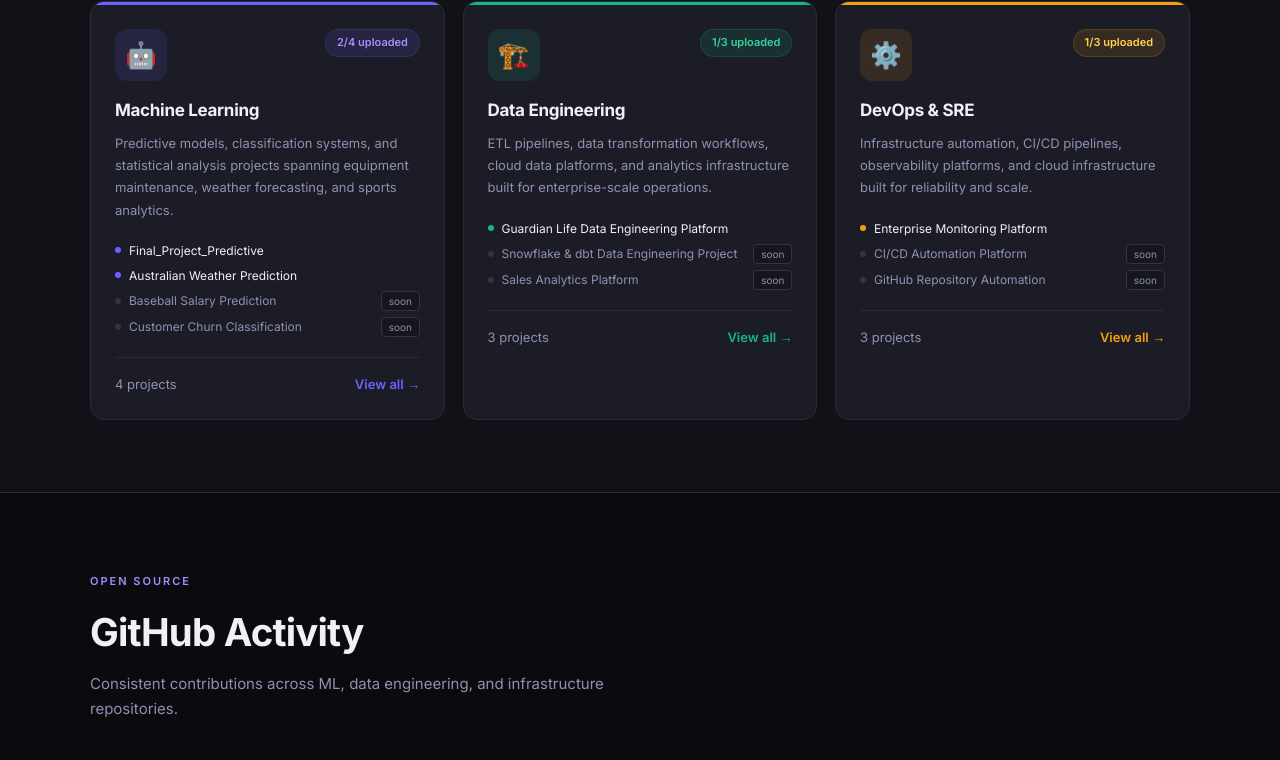
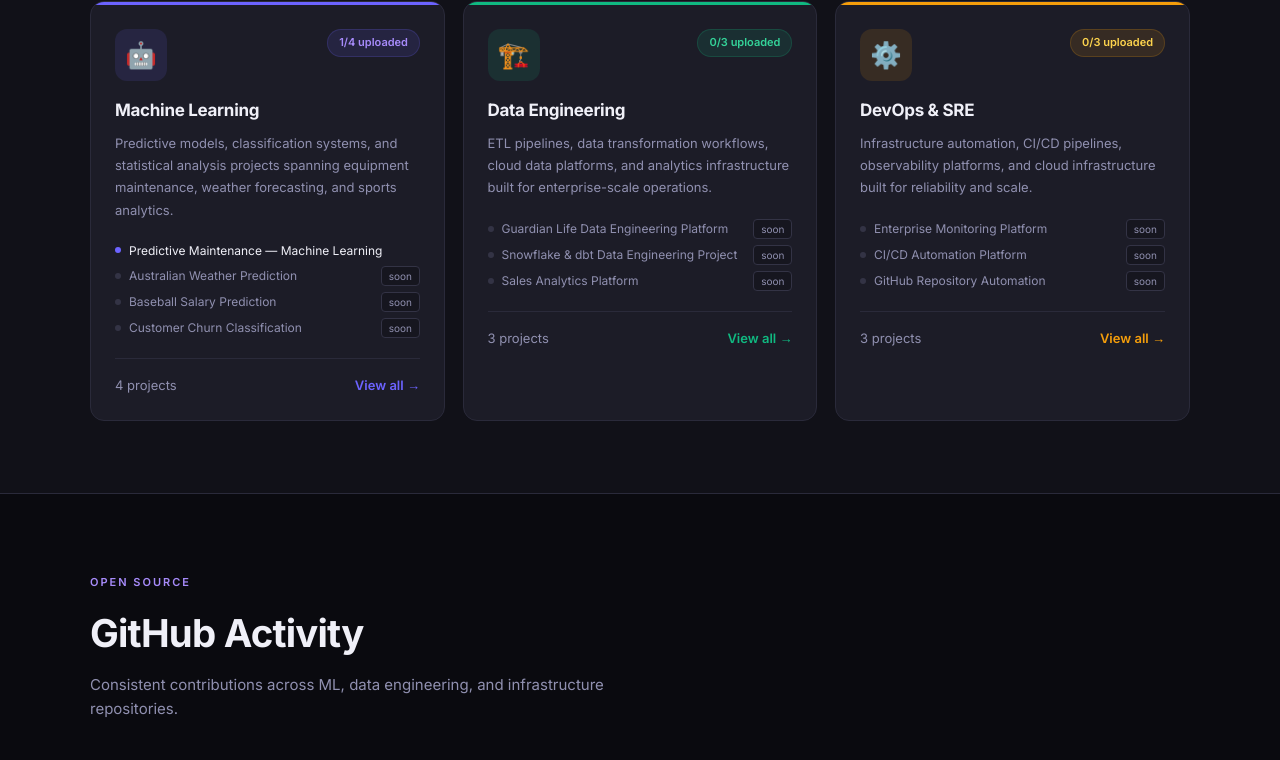
Before and after one commit to Dav-lopez/-jesutoba-portfolio, a Next.js app: page / in a window 1280 px wide. Shown: the part 5129-5889 px from the top of the page. Built offline with nearby package versions, Linux system fonts and the light colour scheme; no server answers.

Commit message:
fix: avoid 404 by marking missing PDFs unavailable

```diff
--- a/src/data/caseStudies.ts
+++ b/src/data/caseStudies.ts
@@ -33,7 +33,7 @@ export const caseStudyCategories: CaseStudyCategory[] = [
     projects: [
       {
         id: "Final_Project_Predictive",
-        title: "Final_Project_Predictive",
+        title: "Predictive Maintenance — Machine Learning",
         description:
           "End-to-end ML system forecasting equipment failure with 95% accuracy using Scikit-Learn. Covers data pipeline, feature engineering, model selection, validation, and deployment architecture.",
         file: "/projects/ml/Final_Project_Predictive.pdf",
@@ -45,7 +45,7 @@ export const caseStudyCategories: CaseStudyCategory[] = [
         title: "Australian Weather Prediction",
         description:
           "Statistical ML research applying Fisher's Exact Test and Chi-Square testing to identify significant rainfall predictors across Australian weather stations.",
-        file: "/projects/ml/weather-prediction.pdf",
+        file: null,
         tags: ["R", "Fisher's Exact Test", "Chi-Square", "Regression"],
         pages: "12 pages",
       },
@@ -85,7 +85,7 @@ export const caseStudyCategories: CaseStudyCategory[] = [
         title: "Guardian Life Data Engineering Platform",
         description:
           "Full case study of Databricks automation pipelines and SQL transformation layers achieving 40% faster processing and 99% workflow success rate.",
-        file: "/projects/data-engineering/guardian-platform.pdf",
+        file: null,
         tags: ["Databricks", "Python", "SQL", "dbt"],
         pages: "15 pages",
       },
@@ -125,7 +125,7 @@ export const caseStudyCategories: CaseStudyCategory[] = [
         title: "Enterprise Monitoring Platform",
         description:
           "Grafana + ELK Stack observability solution for NIBSS banking applications, reducing downtime by 75% through automated alerting and Terraform-managed dashboards.",
-        file: "/projects/devops/grafana-monitoring.pdf",
+        file: null,
         tags: ["Grafana", "Terraform", "ELK", "Elasticsearch"],
         pages: "14 pages",
       },
```
